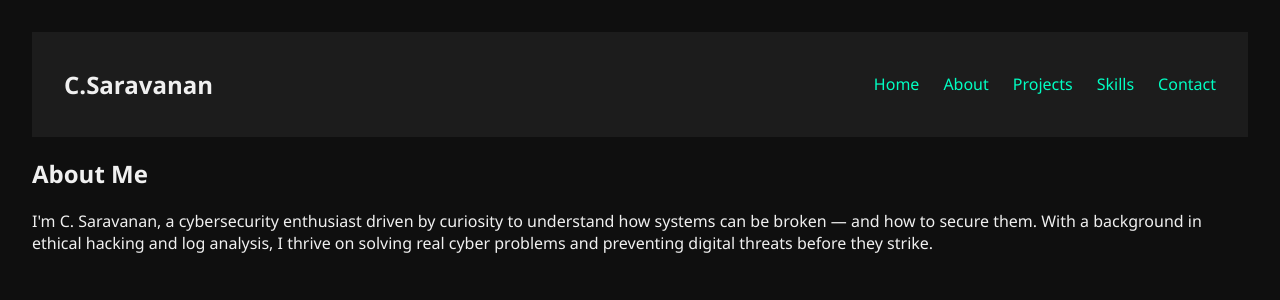
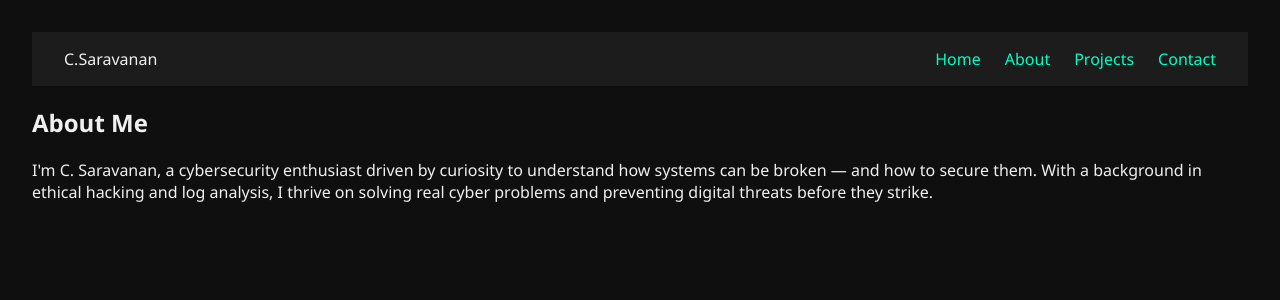
Before and after one commit to Saravanangrizz/My_Cybersecurity_portfolio, a React (Create React App) app: page /about in a window 1280 px wide. Shown: the top 300 px of the page. Built offline with nearby package versions, Linux system fonts and the light colour scheme.

Commit message:
Update Navbar.js

```diff
--- a/src/components/Navbar.js
+++ b/src/components/Navbar.js
@@ -1,18 +1,27 @@
 import React from "react";
-import { Link } from "react-router-dom";
+import { NavLink } from "react-router-dom";
 import "./Navbar.css";
 
-const Navbar = () => (
-  <nav className="navbar">
-    <h2 className="logo">C.Saravanan</h2>
-    <div className="links">
-      <Link to="/">Home</Link>
-      <Link to="/about">About</Link>
-      <Link to="/projects">Projects</Link>
-      <Link to="/skills">Skills</Link>
-      <Link to="/contact">Contact</Link>
-    </div>
-  </nav>
-);
+const Navbar = () => {
+  return (
+    <nav className="navbar">
+      <div className="logo">C.Saravanan</div>
+      <div className="links">
+        <NavLink exact="true" to="/" activeclassname="active-link">
+          Home
+        </NavLink>
+        <NavLink to="/about" activeclassname="active-link">
+          About
+        </NavLink>
+        <NavLink to="/projects" activeclassname="active-link">
+          Projects
+        </NavLink>
+        <NavLink to="/contact" activeclassname="active-link">
+          Contact
+        </NavLink>
+      </div>
+    </nav>
+  );
+};
 
 export default Navbar;
```
